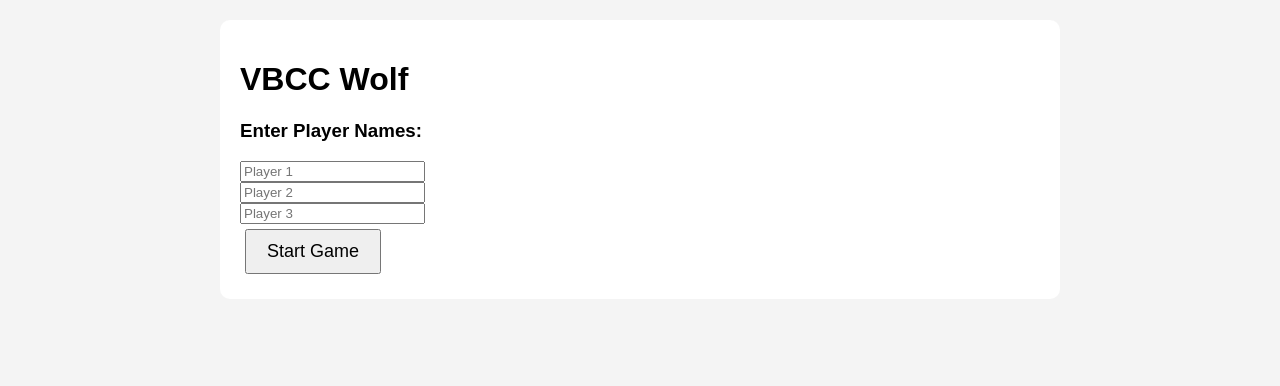
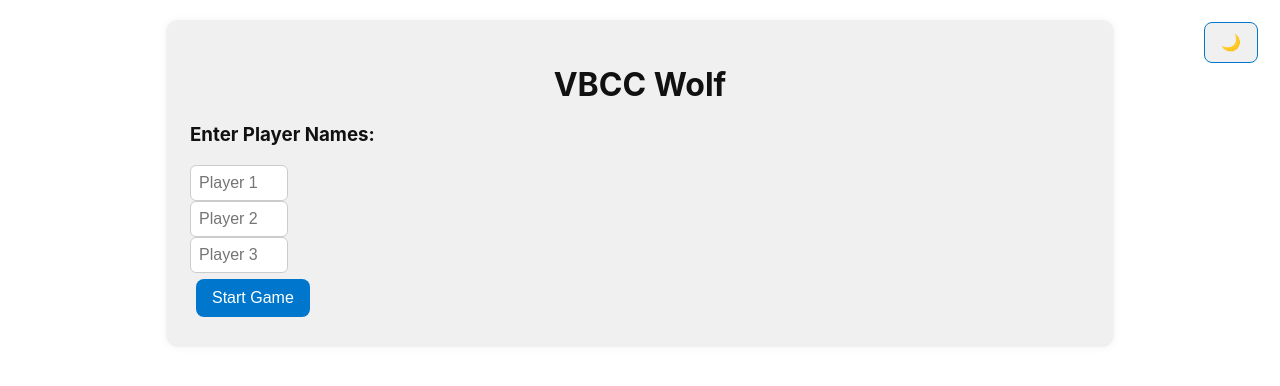
Before and after one commit to asdfafasadsf/Wolf, a plain HTML site: page index.html in a window 1280 px wide. Both pictures are taken after a click on the button "3 Man". Drawn offline with Linux system fonts and the light colour scheme.

Commit message:
Add files via upload

```diff
--- a/index.html
+++ b/index.html
@@ -7,6 +7,7 @@
   <link rel="stylesheet" href="style.css" />
 </head>
 <body>
+  <button id="themeToggle">🌙</button>
   <div class="container">
     <h1>VBCC Wolf</h1>
 
@@ -30,7 +31,6 @@
         <button id="nextHoleBtn" onclick="nextHole()" disabled>→</button>
       </div>
       <div class="bottom-buttons">
-        <button id="umbrellaBtn">Umbrella</button>
         <button onclick="showSummary()">View Summary</button>
       </div>
     </div>
@@ -38,7 +38,6 @@
     <div id="summary" style="display:none;">
       <h2>Game Summary</h2>
       <table id="summaryTable" border="1"></table>
-      <img id="umbrellaLogo" src="umbrella_logo.png" style="display:none; width: 80px;" />
       <button onclick="backToGame()">Back</button>
     </div>
 
--- a/script.js
+++ b/script.js
@@ -1,4 +1,3 @@
-
 let playerCount = 0;
 let players = [];
 let scores = [];
@@ -147,7 +146,8 @@ function backToGame() {
 }
 
 document.addEventListener("DOMContentLoaded", () => {
-  document.getElementById("umbrellaBtn").addEventListener("click", function () {
-    document.getElementById("umbrellaLogo").style.display = "block";
+  const toggle = document.getElementById("themeToggle");
+  toggle.addEventListener("click", () => {
+    document.body.classList.toggle("dark");
   });
 });
--- a/style.css
+++ b/style.css
@@ -1,27 +1,93 @@
+
+:root {
+  --bg: #ffffff;
+  --text: #111111;
+  --card: #f0f0f0;
+  --accent: #0077cc;
+  --danger: #cc3333;
+}
+
+body.dark {
+  --bg: #1e1e1e;
+  --text: #f9f9f9;
+  --card: #2c2c2c;
+  --accent: #66b2ff;
+  --danger: #ff6666;
+}
 
 body {
-  font-family: Arial, sans-serif;
-  background: #f4f4f4;
+  font-family: -apple-system, BlinkMacSystemFont, "Segoe UI", Roboto, Helvetica, Arial, sans-serif;
+  background: var(--bg);
+  color: var(--text);
   margin: 0;
   padding: 20px;
 }
+
 .container {
-  max-width: 800px;
+  max-width: 900px;
   margin: auto;
-  background: #fff;
-  padding: 20px;
-  border-radius: 10px;
+  background: var(--card);
+  padding: 24px;
+  border-radius: 12px;
+  box-shadow: 0 0 10px rgba(0,0,0,0.05);
 }
-.button-group button, button {
-  font-size: 18px;
-  margin: 5px;
-  padding: 10px 20px;
+
+h1, h2 {
+  text-align: center;
+  margin-bottom: 16px;
+}
+
+button {
+  background: var(--accent);
+  color: white;
+  font-size: 16px;
+  border: none;
+  border-radius: 8px;
+  padding: 10px 16px;
+  margin: 6px;
   cursor: pointer;
 }
-input[type='number'] {
-  font-size: 18px;
-  width: 60px;
+
+button:hover {
+  background: #005fa3;
 }
+
+input[type='number'], input[type='text'] {
+  font-size: 16px;
+  padding: 8px;
+  border-radius: 6px;
+  border: 1px solid #ccc;
+  width: 80px;
+  margin-right: 10px;
+}
+
 .negative {
-  color: red;
+  color: var(--danger);
 }
+
+.label-row {
+  display: flex;
+  align-items: center;
+  gap: 10px;
+  margin: 6px 0;
+}
+
+.button-bar {
+  text-align: center;
+  margin-top: 12px;
+}
+
+.bottom-buttons {
+  display: flex;
+  justify-content: space-between;
+  margin-top: 20px;
+}
+
+#themeToggle {
+  position: fixed;
+  top: 16px;
+  right: 16px;
+  background: var(--card);
+  color: var(--text);
+  border: 1px solid var(--accent);
+}
```
Also changed, not shown: 1 other file.
